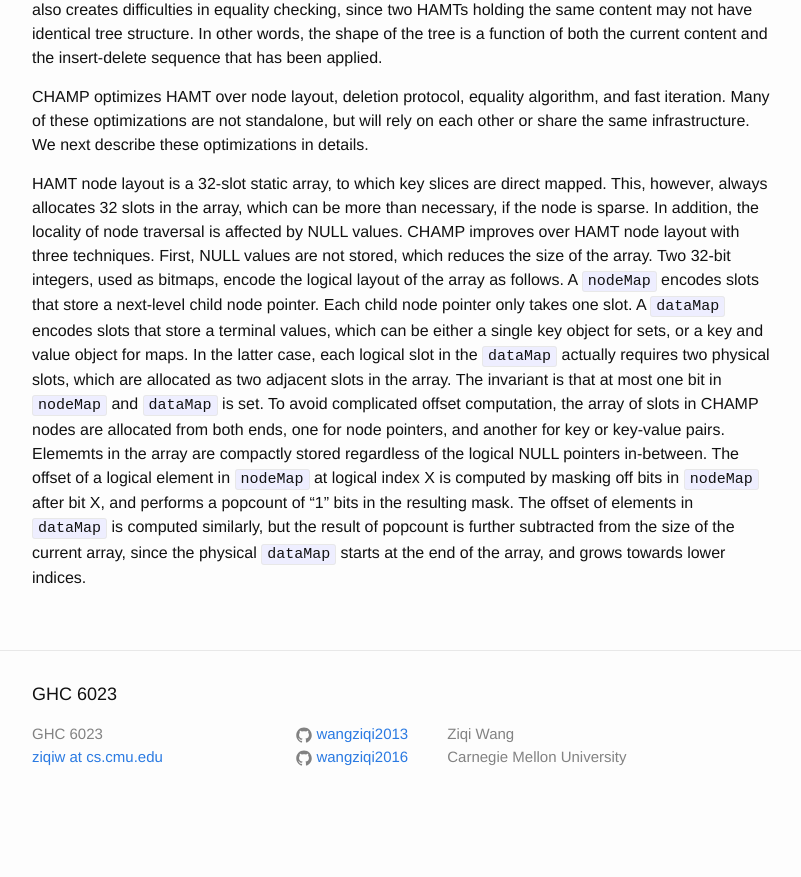
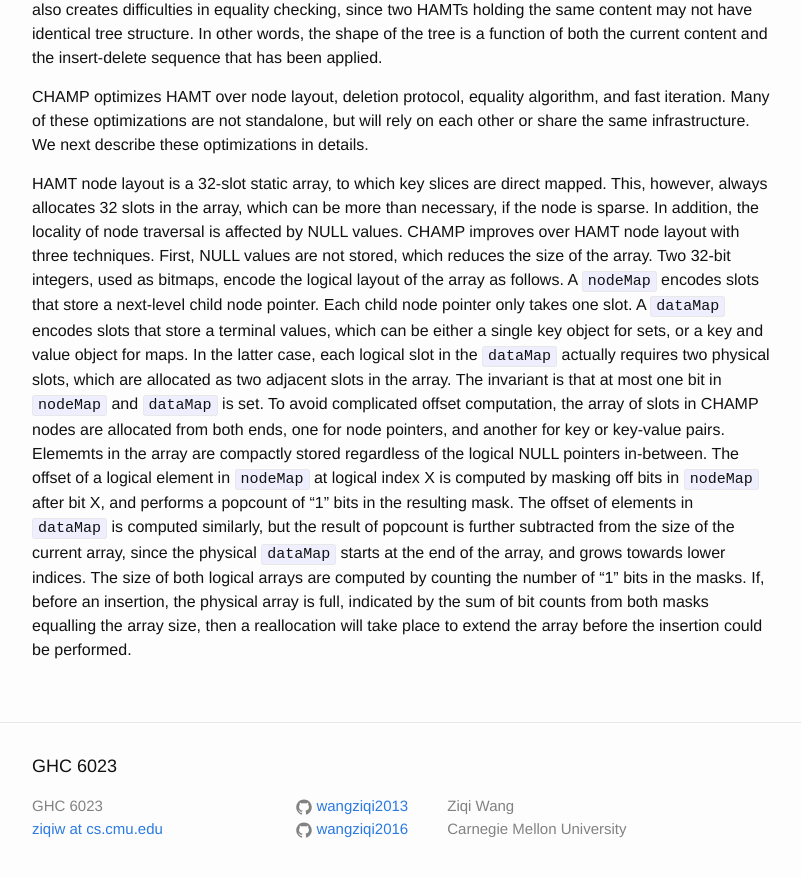
Before and after one commit to wangziqi2013/wangziqi2013.github.io, a Jekyll site: the page built from _posts/2020-08-08-CHAMP.markdown, in a window 1280 px wide and 900 px high, scrolled down 1948 px. Shown: the top 877 px of the window, without its empty margins (238-1039 px from the left). Built offline with Jekyll 4.4.1, drawn with Linux system fonts in a browser that asks for light colours; before the commit the page ends 2776 px from its top, so only the background shows below that.

Commit message:
Adding realloc

```diff
--- a/_posts/2020-08-08-CHAMP.markdown
+++ b/_posts/2020-08-08-CHAMP.markdown
@@ -98,3 +98,6 @@ bit X, and performs a popcount of "1" bits in the resulting mask.
 The offset of elements in `dataMap` is computed similarly, but the result of popcount is further subtracted from the
 size of the current array, since the physical `dataMap` starts at the end of the array, and grows towards lower
 indices.
+The size of both logical arrays are computed by counting the number of "1" bits in the masks.
+If, before an insertion, the physical array is full, indicated by the sum of bit counts from both masks equalling the
+array size, then a reallocation will take place to extend the array before the insertion could be performed.
```
